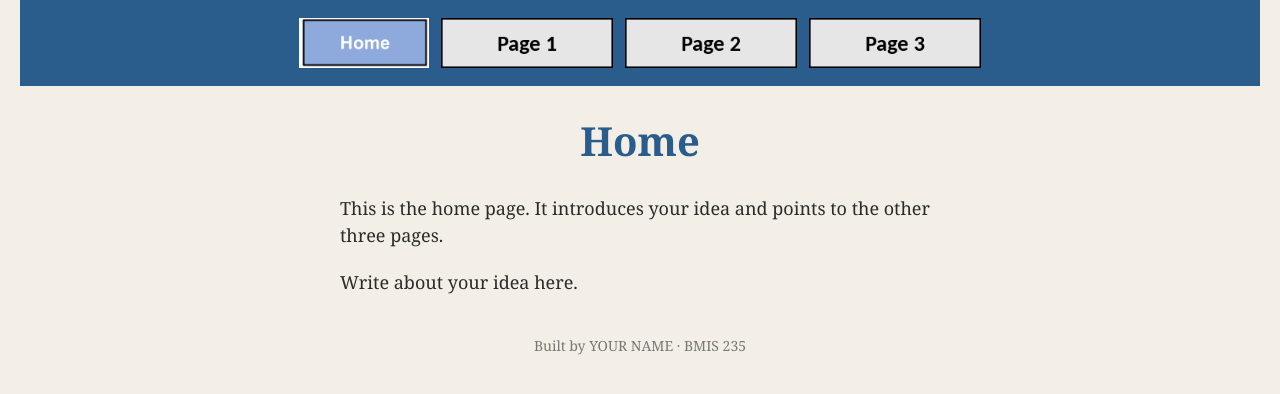
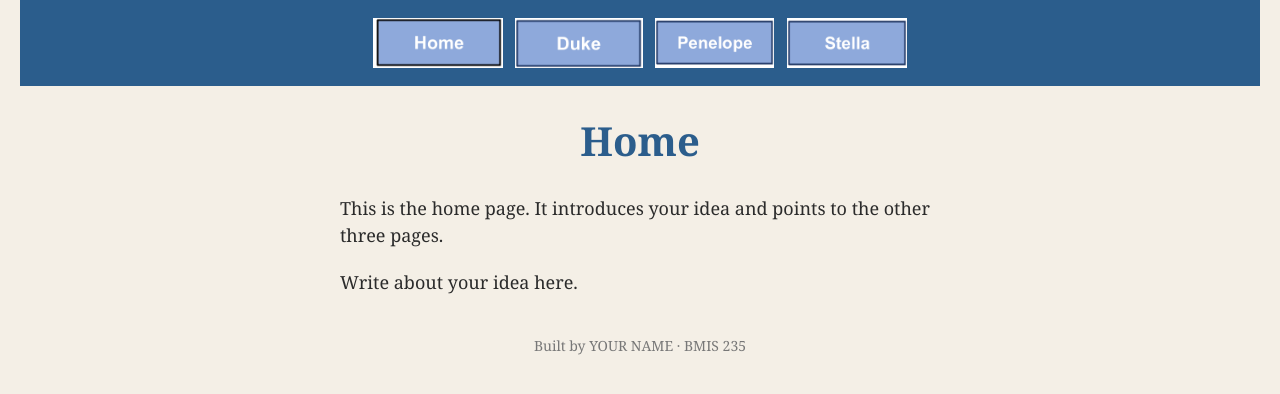
Before and after one commit to aoneal715/bmis235-html-3, a plain HTML site: page index.html in a window 1280 px wide. Drawn offline with Linux system fonts and the light colour scheme.

Commit message:
Update navigation links in index.html

```diff
--- a/index.html
+++ b/index.html
@@ -23,9 +23,9 @@
      ===================================================================== -->
 <nav>
     <a href="index.html"><img src="img/home.png" alt="Home"></a>
-    <a href="page1.html"><img src="img/page1.png" alt="Page 1"></a>
-    <a href="page2.html"><img src="img/page2.png" alt="Page 2"></a>
-    <a href="page3.html"><img src="img/page3.png" alt="Page 3"></a>
+    <a href="duke.html"><img src="img/duke.png" alt="duke"></a>
+    <a href="penelope.html"><img src="img/penelope.png" alt="penelope"></a>
+    <a href="stella.html"><img src="img/stella.png" alt="stella"></a>
 </nav>
 
 <h1>Home</h1>
```
